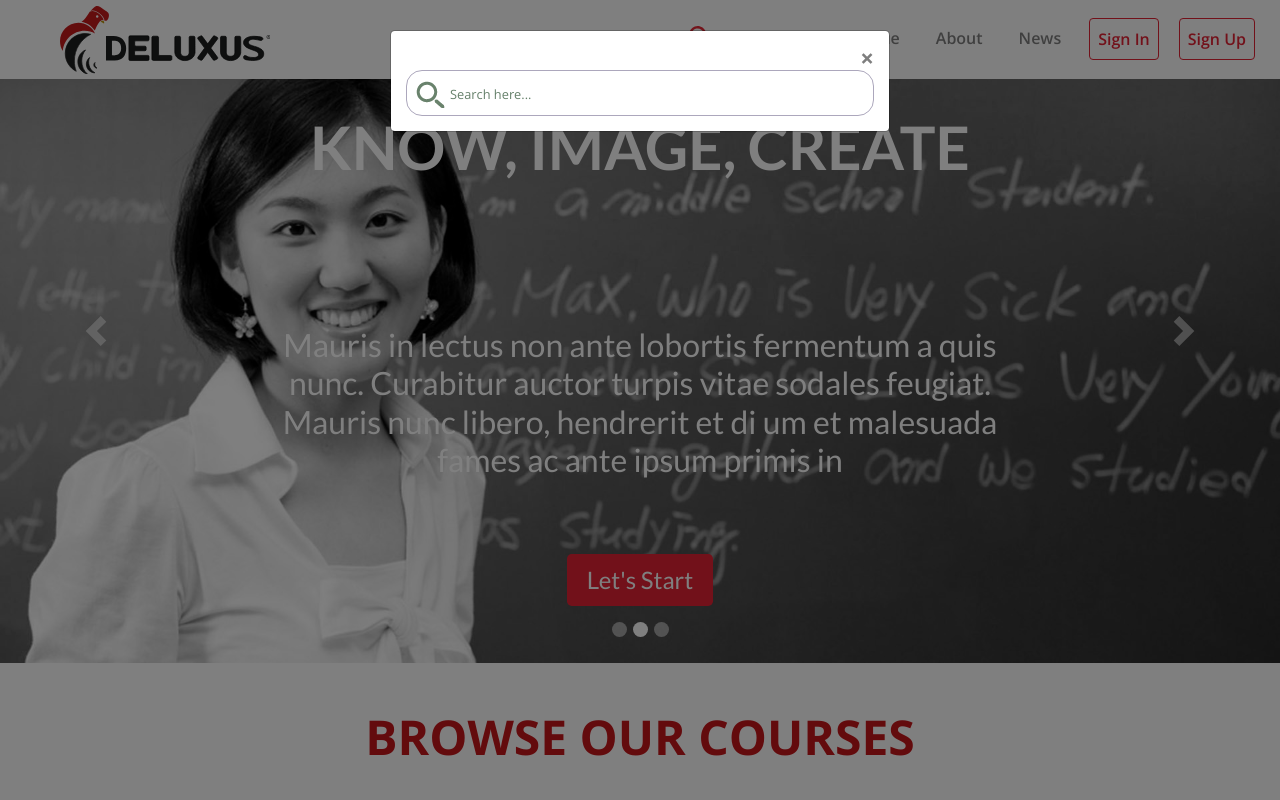
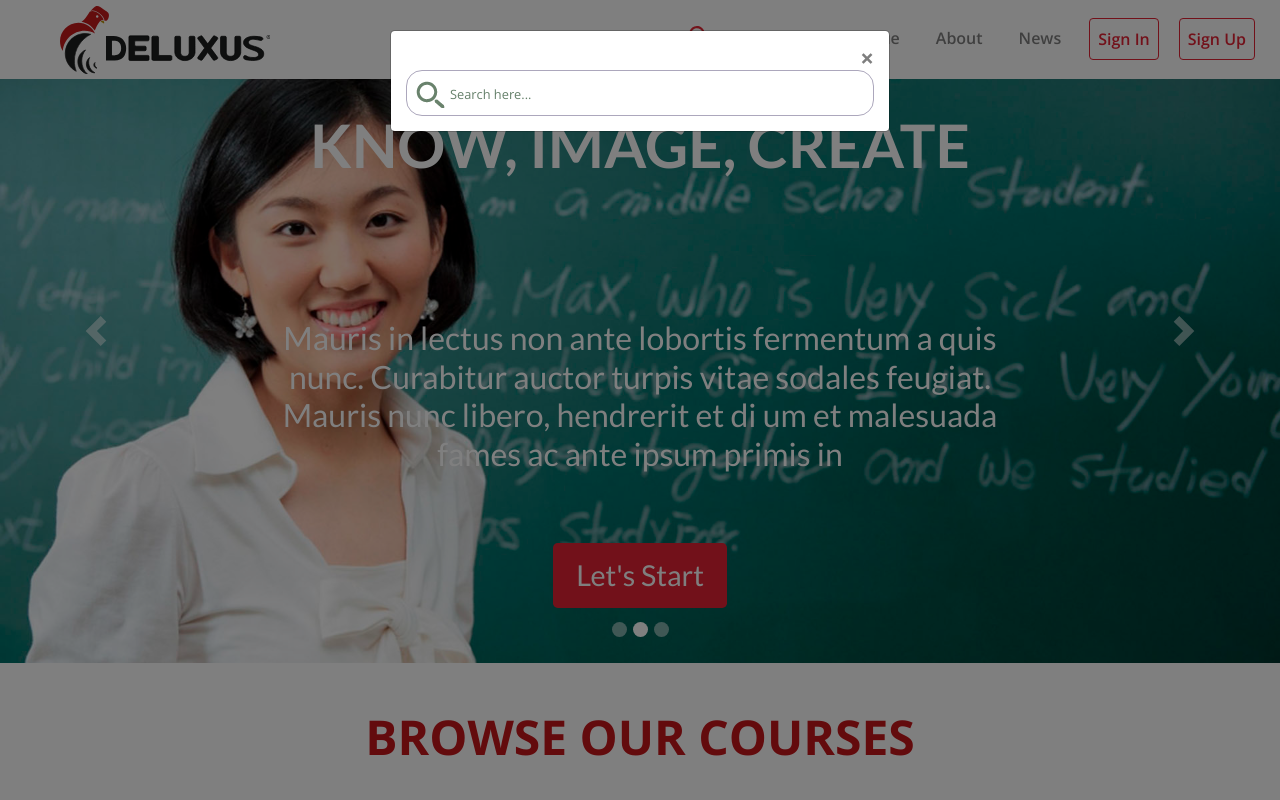
Before and after one commit to EmmAlva/Landing_Delux, a plain HTML site: page index.html in a window 1280 px wide. Both pictures are taken after a click on the link 700 px from the left and 38 px from the top of the page. Shown: the top 800 px of the page. Drawn offline with nearby package versions, Linux system fonts and the light colour scheme.

Commit message:
add styles

```diff
--- a/assets/js/main.js
+++ b/assets/js/main.js
@@ -1,15 +1,13 @@
 $('.carousel').carousel()
 var search = document.getElementById("search");
-// var spotlight = document.getElementById("search-spotlight");
+var spotlight = document.getElementById("search-spotlight");
 var carouselImg = document.getElementsByClassName("carousel-img");
-// var carouselImg = document.getElementsByClassName("carousel-img")[1];
-// var carouselImg = document.getElementsByClassName("carousel-img")[2];
+var carouselImg = document.getElementsByClassName("carousel-img")[1];
+var carouselImg = document.getElementsByClassName("carousel-img")[2];
 
 search.addEventListener("click", function(){
-    alert("hola");
     for(var i =0; i<carouselImg.length;i++){
         carouselImg[i].classList.add("in-dark");
     }
-    // spotlight.classList.remove("d-none");
-
+    spotlight.classList.remove("d-none");
 });
--- a/index.html
+++ b/index.html
@@ -5,7 +5,6 @@
     <meta charset="UTF-8">
     <meta name="viewport" content="width=device-width, initial-scale=1, shrink-to-fit=no">
     <meta http-equiv="X-UA-Compatible" content="ie=edge">
-
     <link rel="stylesheet" href="https://maxcdn.bootstrapcdn.com/bootstrap/4.0.0-beta.2/css/bootstrap.min.css" integrity="sha384-PsH8R72JQ3SOdhVi3uxftmaW6Vc51MKb0q5P2rRUpPvrszuE4W1povHYgTpBfshb" crossorigin="anonymous">
     <link href="https://fonts.googleapis.com/css?family=Open+Sans:300,300i,400,400i,600,600i,700,700i,800,800i" rel="stylesheet">
     <link href="https://fonts.googleapis.com/css?family=Lato:100,100i,300,300i,400,400i,700,700i,900,900i" rel="stylesheet">
@@ -57,8 +56,8 @@
                         <a class="dropdown-item" href="#">Deutsch</a>
                     </div>
                     </li>
-                    <li  class="nav-item "><!--active-->
-                    <a class="nav-link menu" href="#browser-courses">Catalogue<span class="sr-only">(current)</span></a>
+                    <li  class="nav-item menu"><!--active-->
+                    <a class="nav-link " href="#browser-courses">Catalogue<span class="sr-only">(current)</span></a>
                     </li>
                     <li  class="nav-item menu">
                     <a class="nav-link" href="#">About</a>
@@ -116,7 +115,7 @@
                     Curabitur auctor turpis vitae sodales feugiat. Mauris nunc libero,
                     hendrerit et di um et malesuada fames ac ante ipsum primis in
                 </h2>
-                <button class="btn bg-button btn-lg btn-more">Let's Start</button>
+                <button class="btn bg-button btn-lg">Let's Start</button>
             </div>
         </div>
         <div class="carousel-item" >
@@ -441,8 +440,8 @@
             <h1 class="d-flex justify-content-center">NEWS</h1>
             <p class="news-p d-flex justify-content-center text-center"style="padding-bottom: 10px;">Be informed of everything of this community and enjoy learning</p>
             <div class="card-deck">
-                <div class="card text-white">
-                    <img class="card-img" src="assets/img/news.jpg" alt="News">
+                <div class="card ">
+                    <img class="card-img" src="assets/img/news.jpeg" alt="News">
                     <div class="card-img-overlay p-0">
                         <div class="news-title bg-button">
                             <h4 class="card-title">Current News</h4>
@@ -464,8 +463,8 @@
                         </div>
                     </div>
                 </div>
-                <div class="card text-white">
-                    <img class="card-img" src="assets/img/news.jpg" alt="News">
+                <div class="card ">
+                    <img class="card-img" src="assets/img/news.jpeg" alt="News">
                     <div class="card-img-overlay p-0">
                         <div class="news-title bg-button">
                             <h4 class="card-title">Current News</h4>
@@ -489,8 +488,8 @@
                 </div>
             </div>
             <div class="card-deck">
-                <div class="card text-white">
-                    <img class="card-img" src="assets/img/news.jpg" alt="News">
+                <div class="card ">
+                    <img class="card-img" src="assets/img/news.jpeg" alt="News">
                     <div class="card-img-overlay p-0">
                         <div class="news-title bg-button">
                             <h4 class="card-title">Current News</h4>
@@ -512,8 +511,8 @@
                         </div>
                     </div>
                 </div>
-                <div class="card text-white">
-                    <img class="card-img" src="assets/img/news.jpg" alt="News">
+                <div class="card ">
+                    <img class="card-img" src="assets/img/news.jpeg" alt="News">
                     <div class="card-img-overlay p-0">
                         <div class="news-title bg-button">
                             <h4 class="card-title">Current News</h4>
@@ -660,7 +659,7 @@
                             <p>Lima, Perú</p>
                     </div>
                     <div class="redes d-block d-lg-none" >
-                        <a href=""><svg version="1.1" id="facebook" class="icon-landing" xmlns="http://www.w3.org/2000/svg" xmlns:xlink="http://www.w3.org/1999/xlink" x="0px" y="0px"
+                            <svg version="1.1" id="facebook" class="icon-landing" xmlns="http://www.w3.org/2000/svg" xmlns:xlink="http://www.w3.org/1999/xlink" x="0px" y="0px"
                             viewBox="0 0 24 24" enable-background="new 0 0 24 24" xml:space="preserve">
                        <g>
                            <circle id="XMLID_21_" fill="#E62937" cx="12" cy="12" r="12"/>
@@ -668,9 +667,9 @@
                                v1.1H10c0,3.2,0,7.1,0,7.1h2.8c0,0,0-3.9,0-7.1h2.1l0.1-1.1l0.1-1.8C15.1,9.5,13,9.5,13,9.5z"/>
                        </g>
                        </svg>
-    </a>
 
-                        <a href=""><svg version="1.1" id="linkedIn" class="icon-landing" xmlns="http://www.w3.org/2000/svg" xmlns:xlink="http://www.w3.org/1999/xlink" x="0px" y="0px"
+                            <!-- <img src="assets/img/linke.png" alt="LinkedIn"> -->
+                            <svg version="1.1" id="linkedIn" class="icon-landing" xmlns="http://www.w3.org/2000/svg" xmlns:xlink="http://www.w3.org/1999/xlink" x="0px" y="0px"
                             viewBox="0 0 24 24" enable-background="new 0 0 24 24" xml:space="preserve">
                        <g>
                            <circle id="XMLID_108_" fill="#E62937" cx="12" cy="12" r="12"/>
@@ -681,8 +680,10 @@
                                    c0-1.3,0.3-2.4,1.8-2.4s1.6,1.4,1.6,2.5v4.6h2.9v-5.2l0,0C19.4,12.8,19.4,12.4,19.4,11.9z"/>
                            </g>
                        </g>
-                           </svg></a>
-                        <a href=""><svg version="1.1" id="twitter" class="icon-landing" xmlns="http://www.w3.org/2000/svg" xmlns:xlink="http://www.w3.org/1999/xlink" x="0px" y="0px"
+                       </svg>
+
+                            <!-- <img src="assets/img/twit.png" alt="Twitter"> -->
+                            <svg version="1.1" id="twitter" class="icon-landing" xmlns="http://www.w3.org/2000/svg" xmlns:xlink="http://www.w3.org/1999/xlink" x="0px" y="0px"
                             viewBox="0 0 24 24" enable-background="new 0 0 24 24" xml:space="preserve">
                        <g>
                            <circle id="XMLID_49_" fill="#E62937" cx="12" cy="12" r="12"/>
@@ -692,8 +693,11 @@
                                c-0.2,0-0.3,0-0.6-0.1c0.3,1.1,1.5,1.9,2.7,2c-1,0.8-2.3,1.3-3.6,1.3c-0.3,0-0.4,0-0.7,0c1.3,0.8,2.8,1.3,4.4,1.3
                                c4.6,0,7.4-3.1,8.1-6.4c0.1-0.6,0.2-1.1,0.2-1.8c0-0.1,0-0.3,0-0.4C18.2,9.4,18.7,8.9,19.1,8.4z"/>
                        </g>
-                       </svg></a>
-                        <a href=""><svg version="1.1" id="google-plus" class="icon-landing" xmlns="http://www.w3.org/2000/svg" xmlns:xlink="http://www.w3.org/1999/xlink" x="0px" y="0px"
+                       </svg>
+
+
+                            <!-- <img src="assets/img/googlplus.png" alt="Google Plus"> -->
+                            <svg version="1.1" id="google-plus" class="icon-landing" xmlns="http://www.w3.org/2000/svg" xmlns:xlink="http://www.w3.org/1999/xlink" x="0px" y="0px"
                             viewBox="0 0 24 24" enable-background="new 0 0 24 24" xml:space="preserve">
                        <g>
                            <circle id="XMLID_30_" fill="#E62535" cx="12" cy="12" r="12"/>
@@ -709,8 +713,10 @@
                                    C13.5,11.7,13.4,11.7,13.2,11.7z"/>
                            </g>
                        </g>
-                       </svg></a>
-                        <a href=""> <svg version="1.1" id="skype" class="icon-landing" xmlns="http://www.w3.org/2000/svg" xmlns:xlink="http://www.w3.org/1999/xlink" x="0px" y="0px"
+                       </svg>
+
+                            <!-- <img src="assets/img/skype.png" alt="Skype"> -->
+                            <svg version="1.1" id="skype" class="icon-landing" xmlns="http://www.w3.org/2000/svg" xmlns:xlink="http://www.w3.org/1999/xlink" x="0px" y="0px"
                             viewBox="0 0 24 24" enable-background="new 0 0 24 24" xml:space="preserve">
                        <g>
                            <circle id="XMLID_76_" fill="#E52234" cx="12" cy="12.1" r="12"/>
@@ -728,7 +734,6 @@
                                c0.2,0,0.5,0.1,0.8,0.2c0.5,0.1,1.1,0.2,1.5,0.4c0.5,0.1,0.8,0.3,1.2,0.5c0.3,0.2,0.6,0.5,0.8,0.8c0.2,0.3,0.3,0.7,0.3,1.2
                                C16.1,14.1,15.9,14.6,15.6,15z"/>
                        </g>
-                       </svg></a>
                     </div>
                 </div>
                 <a class="nav-link dropdown-toggle" href="#" id="navbarDropdownMenuLink" data-toggle="dropdown" aria-haspopup="true" aria-expanded="false">
--- a/scss/main.scss
+++ b/scss/main.scss
@@ -58,9 +58,6 @@ body{
 .push{
     height: 701px;
 }
-.icon-landing{
-    width: 24px;
-}
 .m-0{
     margin: 0;
 }
@@ -69,7 +66,6 @@ body{
 }
 .menu:hover{
     border-bottom: 3px solid $btn-red;
-    transition: 500ms ease-out;
 }
 .btn-outline-danger{
     color:  $btn-red !important;
@@ -77,7 +73,6 @@ body{
 }
 .btn-outline-danger:hover{
     color:white !important;
-    font-weight: 400 !important;
 }
 section{
     padding: 0 30px;
@@ -98,12 +93,15 @@ section{
         path{
             fill:white;
         }
-        transition: all 0.8s ease-out;
     }
+}
+#icon-search{
+    width: 22px;
+    margin-left: 6px;
 }
 .btn-lg{
     margin: 0 auto;
-    font-size: 0.6rem;
+    font-size: 0.7rem;
     padding: 2px 4px;
     margin-bottom: 15px;
     &:hover{
@@ -146,7 +144,7 @@ nav a{
     color: $dark-text;
 }
 .nav-item{
-    margin: 10px;
+    margin: 0 10px;
     button{
         &:hover{
             cursor: pointer;
@@ -239,6 +237,9 @@ h3{
 }
 .course-time{
     font-size: 12px;
+    svg{
+        width: 20px;
+    }
 }
 .modal-course{
     position: absolute;
@@ -303,7 +304,14 @@ h3{
         display: flex;
         justify-content: center;
     }
+    .card-img{
+        &:hover{
+            -webkit-filter: grayscale(1);
+            filter: grayscale(1);
+        }
+    }
 }
+
 .news-p{
     font-size: 15px;
 }
@@ -339,7 +347,7 @@ h3{
         position: absolute;
         bottom: 0;
         right: 0;
-        width: 48px;
+        width: 31px;
     }
     &:hover{
         cursor: pointer;
@@ -349,12 +357,6 @@ h3{
     }
 }
 
-.news-img{
-    &:hover{
-        -webkit-filter: grayscale(100%);
-        filter: grayscale(100%);
-    }
-}
 .card-img-overlay{
     display: flex;
     flex-direction: column;
@@ -382,7 +384,7 @@ footer{
         font-size: 1.2rem;
     }
     > p{
-        background: $oil;
+        background: $dark-text;
         font-size: 0.7rem;
         padding: 5px 0;
     }
@@ -412,9 +414,6 @@ footer{
             color: white;
         }
     }
-}
-.redes img{
-    margin: 0 5px;
 }
 
 .btn-bord{
@@ -449,12 +448,20 @@ a{
     }
 }
 .contact-us{
-    .redes{
-        width: 100%;
-        margin: 20px auto;
-    }
     span{
         font-size: 0.8rem;
+    }
+}
+.redes{
+    svg{
+        width: 24px;
+        margin: 20px 5px;
+        &:hover{
+            circle:first-child{
+                fill: $intense-red;
+            }
+    }
+        cursor: pointer;
     }
 }
 @include extrasmall{
@@ -474,6 +481,7 @@ a{
     .push{
         height: 682px;
     }
+
     footer{
         height: 682px;
     }
@@ -487,6 +495,11 @@ a{
     }
     footer{
         height: 662px;
+    }
+    .play-icon{
+        width: 54px;
+        top: 36%;
+        left: 43%;
     }
 }
 @include small {
@@ -567,6 +580,11 @@ a{
         font-size: 28px;
         }
     }
+    .play-icon{
+        width: 14%;
+        top: 40%;
+        left: 45%;
+    }
     .news-p{
         font-size: 1.3rem;
     }
@@ -587,6 +605,9 @@ a{
     }
     .news-date{
         font-size: 1rem;
+    }
+    .news-more{
+        width: 55px;
     }
     footer{
         .row {
@@ -614,6 +635,12 @@ a{
             font-size: 0.9rem;
         }
     }
+    .redes{
+        svg{
+            width: 30px;
+            margin: 17px 5px;
+        }
+    }
 }
 @include medium {
     section {
@@ -625,6 +652,9 @@ a{
     .btn-lg{
         font-size: 1.4rem;
         padding: 7px 19px;
+    }
+    #icon-search{
+        margin-left:0;
     }
 
     .wrapper {
@@ -650,6 +680,12 @@ a{
     .card-deck{
         flex-flow: row nowrap;
     }
+    .redes{
+        svg{
+            width: 35px;
+            margin: 0 6px;
+        }
+    }
 }
 @include desktop{
     section {
@@ -658,9 +694,10 @@ a{
             padding: 25px;
         }
     }
+
     .btn-lg{
-        font-size: 1.5rem;
-        padding: 7px 19px;
+        font-size: 1.8rem;
+        padding: 10px 22px;
     }
     .btn-more{
         font-size: 1.2rem;
@@ -808,17 +845,6 @@ a{
         margin: 0px ;
         margin-top: 50px;
     }
-    .redes {
-        img{
-            margin: 0 13px;
-            transform: scale(1.2);
-        }
-    }
-    .redes {
-        img:hover{
-            transform: scale(1.1);
-        }
-    }
     .subscribe{
         margin: 20px;
         button{
@@ -829,11 +855,24 @@ a{
             font-size: 0.9rem;
         }
     }
-    .contact-us span{
-        font-size: 1.1rem;
+    .contact-us{
+        h6{
+            font-size: 1.5rem;
+        }
+        span{
+            font-size: 1rem;
+        }
+        .address{
+            p{
+                font-size: 1rem;
+            }
+        }
     }
-    .address p{
-        font-size: 1rem;
+    .redes{
+        svg{
+            width: 38px;
+            margin: 0 6px;
+        }
     }
 }
 @include extralarge {
@@ -845,7 +884,8 @@ a{
     }
     .btn-lg{
         font-size: 3rem;
-        padding: 7px 19px;
+        padding: 20px 50px;
+        border-radius: 5%;
     }
     .btn-more{
         font-size: 2rem;
@@ -863,6 +903,14 @@ a{
     .push{
         height: 643px;
     }
+    #search{
+        width: 80px;
+        height: 80px;
+    }
+    #icon-search{
+       width: 45px;
+       margin: 6px;
+    }
     nav {
         .container-fluid{
             padding: 20px 50px;
@@ -876,7 +924,7 @@ a{
     .nav-link{
         font-size: 2rem;
     }
-     .nav-item{
+    .nav-item{
         margin: 1.5rem;
     }
     .carousel-control-next-icon,.carousel-control-prev-icon{
@@ -927,14 +975,20 @@ a{
     }
     .course-time{
         font-size: 1.3rem;
+        svg{
+            width: 35px;
+        }
     }
     .modal-course{
         right: 15%;
+        svg{
+            width: 50px;
+        }
     }
     .tag-soon{
-        font-size: 1.2rem;
+        font-size: 1rem;
         padding: 8px;
-        border-bottom-left-radius: 30%;
+        border-bottom-left-radius: 15px;
     }
     #about {
         .container{
@@ -942,8 +996,9 @@ a{
         }
     }
     .play-icon{
-        top: 33%;
-        left: 43%;
+        top: 38%;
+        left: 42%;
+        width: 140px;
     }
      .text-about {
         p{
@@ -951,7 +1006,7 @@ a{
         }
      }
      /* NEWS */
-     #news {
+    #news {
         .container{
             max-width: 1770px;
         }
@@ -981,6 +1036,13 @@ a{
             justify-content: flex-end;
         }
     }
+    .news-more{
+        svg{
+            bottom: 2px;
+            right: 2px;
+            width: 80px;
+        }
+    }
     /* FOOTER */
     footer{
         height: 643px;
@@ -997,7 +1059,7 @@ a{
             font-size: 3rem;
         }
         p{
-            font-size: 1.9rem;
+            font-size: 1.2rem;
         }
         .nav-link{
             font-size: 1.5rem;
@@ -1011,16 +1073,29 @@ a{
         margin: 20px;
     }
     .subscribe button{
-        font-size: 0.9rem;
+        font-size: 1.2rem;
         padding:12px;
     }
     .subscribe input::placeholder{
-        font-size: 0.9rem;
+        font-size: 1.2rem;
     }
-    .contact-us span{
-        font-size: 1.7rem;
+    .contact-us{
+        h6{
+            font-size: 2rem;
+        }
+        span{
+            font-size: 1.5rem;
+        }
+        .address{
+            p{
+                font-size: 1.5rem;
+            }
+        }
     }
-    .contact-us h6{
-        font-size: 2rem;
+    .redes{
+        svg{
+        width: 60px;
+        margin: 0 10px;
+        }
     }
 }
```
Also changed, not shown: assets/css/main.css, assets/img/news.jpeg (added), assets/img/news.jpg (deleted), 1 other file. Lines whose indentation alone changed are shown as unchanged.
